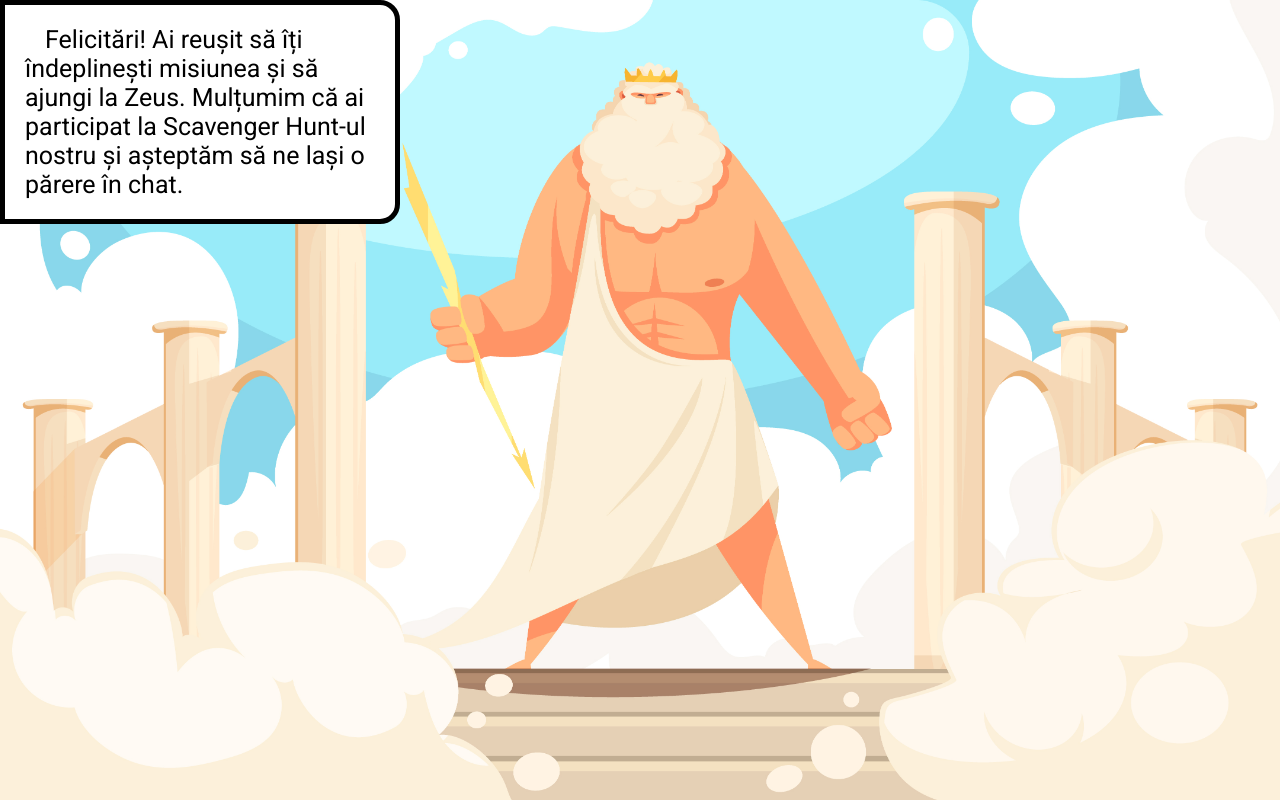
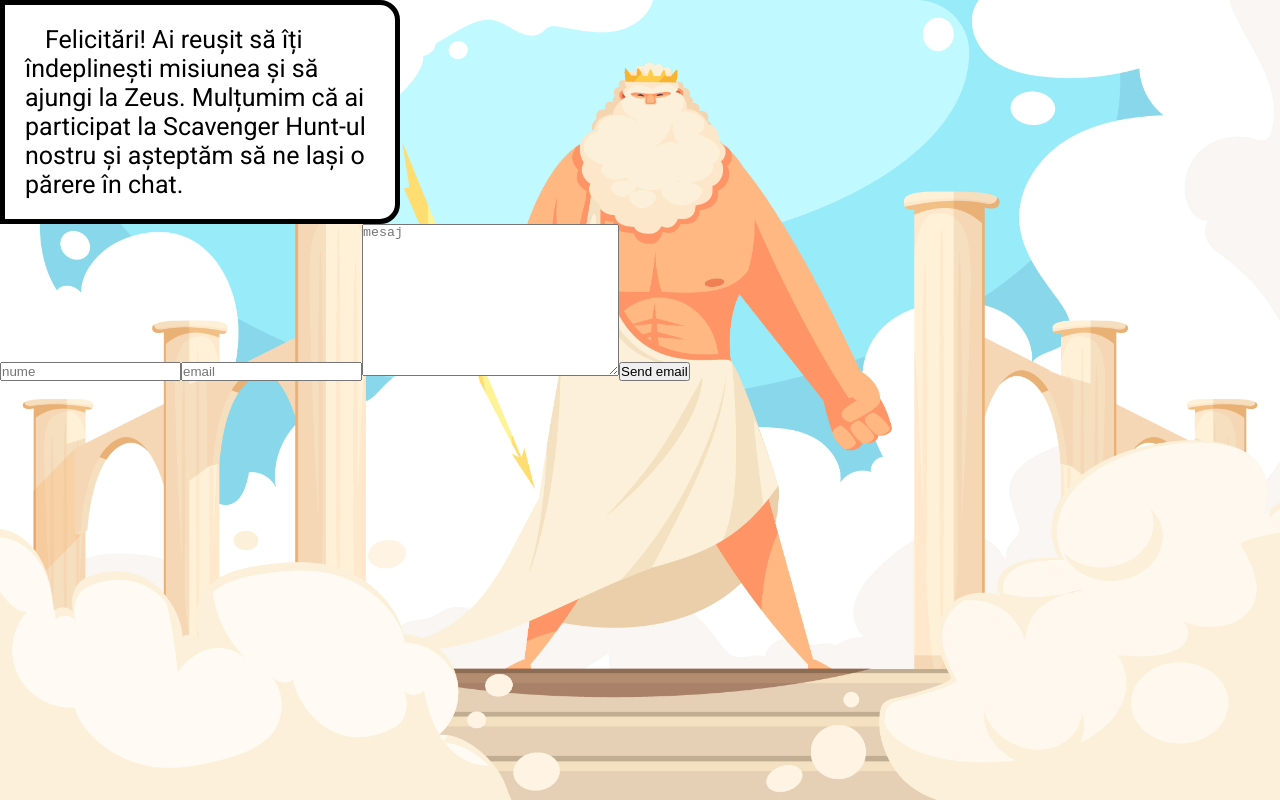
Before and after one commit to DragutuMatei/scavanger_hunt, a React (Create React App) app: page /olimp in a window 1280 px wide. Built offline with nearby package versions, Linux system fonts and the light colour scheme.

Commit message:
react form fuctional

```diff
--- a/package.json
+++ b/package.json
@@ -3,9 +3,11 @@
   "version": "0.1.0",
   "private": true,
   "dependencies": {
+    "@emailjs/browser": "^3.4.0",
     "@testing-library/jest-dom": "^5.14.1",
     "@testing-library/react": "^12.0.0",
     "@testing-library/user-event": "^13.2.1",
+    "emailjs": "^3.7.0",
     "react": "^17.0.2",
     "react-dom": "^17.0.2",
     "react-router-dom": "^6.2.1",
--- a/src/pages/Olimp.jsx
+++ b/src/pages/Olimp.jsx
@@ -1,6 +1,29 @@
-import React from "react";
+import React, { useRef } from "react";
+import emailjs from "@emailjs/browser";
 
 function Olimp() {
+  const form = useRef();
+
+  const sendEmail = (e) => {
+    e.preventDefault();
+
+    emailjs
+      .sendForm(
+        "service_ea5w2pg",
+        "template_22xowv9",
+        form.current,
+        "user_3dO0i6OPdpXqoxoHSNrwB"
+      )
+      .then(
+        (result) => {
+          console.log(result.text);
+        },
+        (error) => {
+          console.log(error.text);
+        }
+      );
+  };
+
   return (
     <div className="olimp">
       <div className="txtBox">
@@ -10,6 +33,18 @@ function Olimp() {
           așteptăm să ne lași o părere în chat.
         </p>
       </div>
+      <form ref={form} onSubmit={sendEmail}>
+        <input type="text" name="nume" placeholder="nume" id="" />
+        <input type="text" name="email" placeholder="email" id="" />
+        <textarea
+          name="mesaj"
+          placeholder="mesaj"
+          id=""
+          cols="30"
+          rows="10"
+        ></textarea>
+        <button>Send email</button>
+      </form>
     </div>
   );
 }
```
Also changed, not shown: 1 other file (tests, documents, lock files or other folders).
